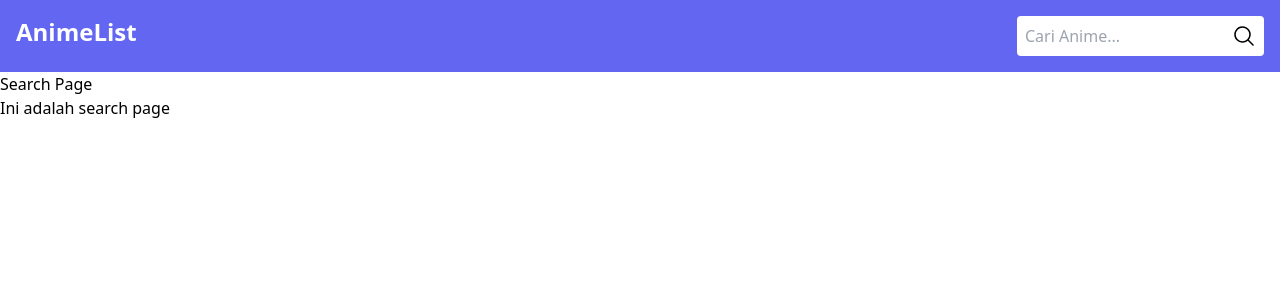
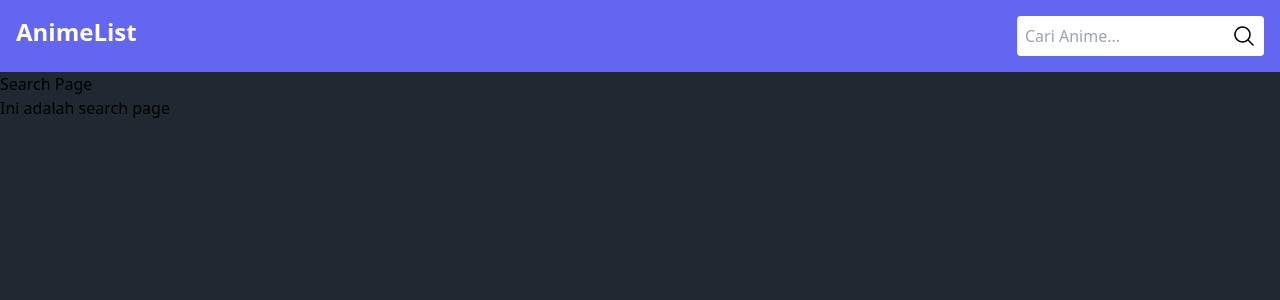
Before and after one commit to nullsec45/nexjs-anime-list, a Next.js app: page /search in a window 1280 px wide. Shown: the top 300 px of the page. Built offline with nearby package versions, Linux system fonts and the light colour scheme.

Commit message:
modified : import boostrap icons.

```diff
--- a/src/app/layout.tsx
+++ b/src/app/layout.tsx
@@ -1,6 +1,7 @@
 import type { Metadata } from "next";
 import { Geist, Geist_Mono } from "next/font/google";
 import "./globals.css";
+import "bootstrap-icons/font/bootstrap-icons.css"
 import Navbar from "./components/Utilities/Navbar";
 
 const geistSans = Geist({
@@ -26,7 +27,7 @@ export default function RootLayout({
   return (
     <html lang="en">
       <body
-        className={`${geistSans.variable} ${geistMono.variable} antialiased`}
+        className={`${geistSans.variable} ${geistMono.variable} antialiased bg-color-dark`}
       >
         <Navbar/>
         {children}
```
